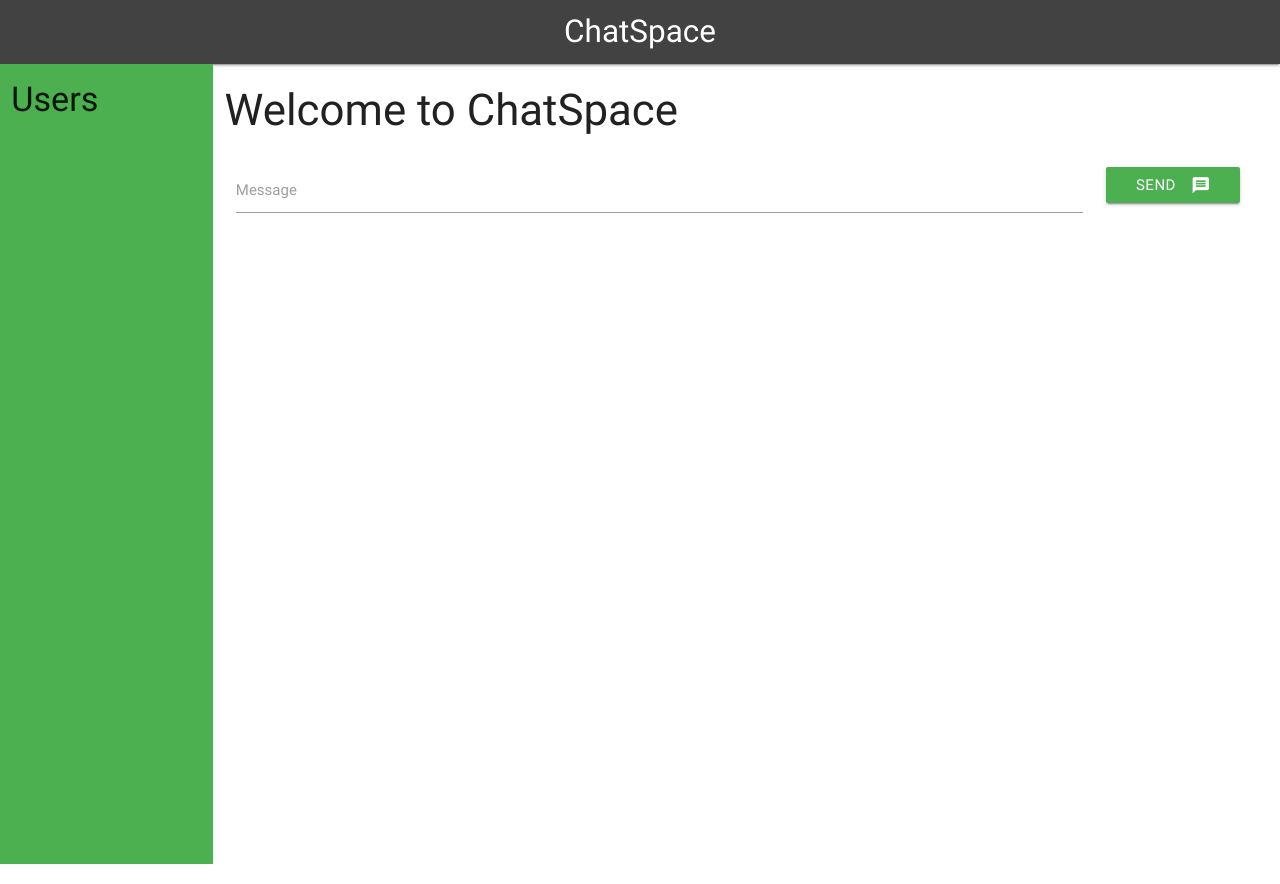
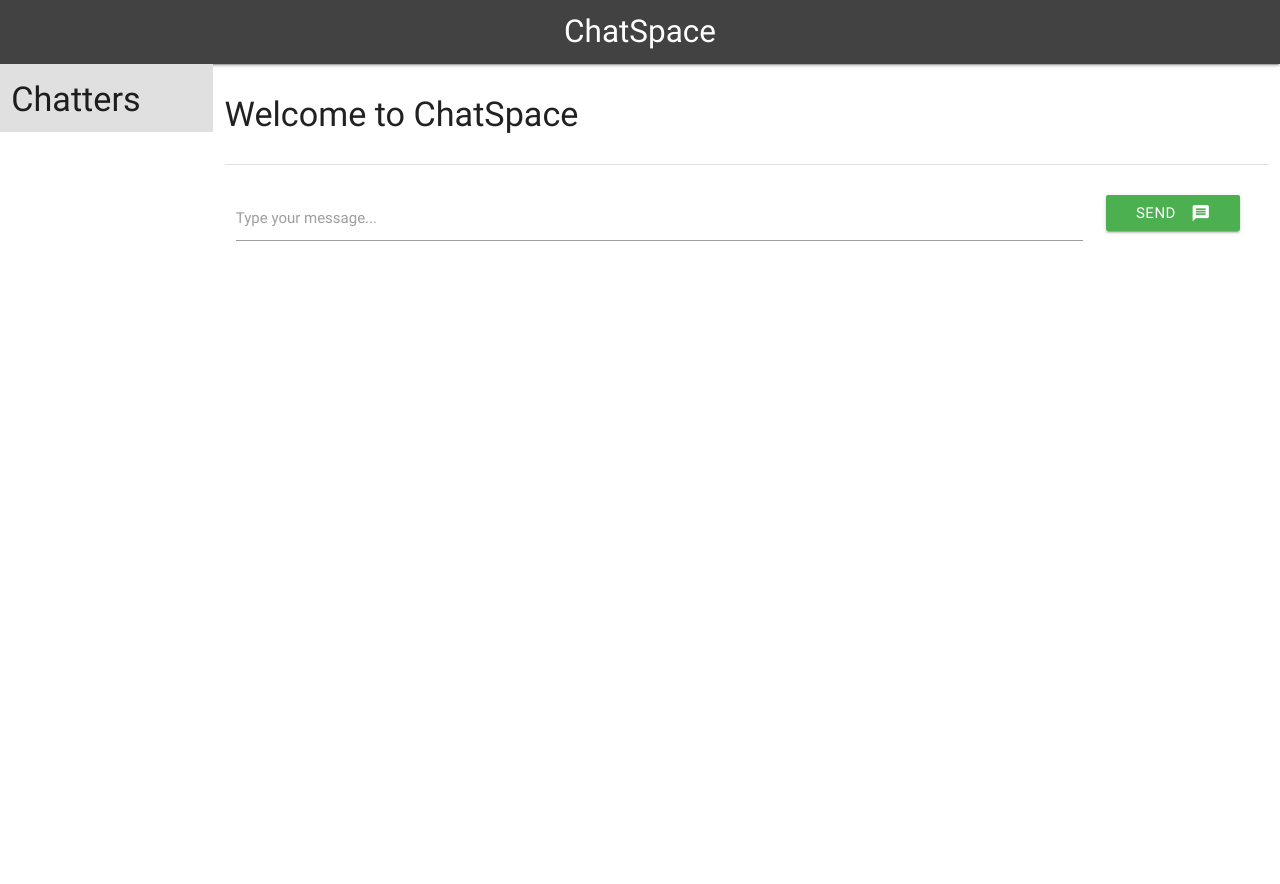
Before and after one commit to pawan1773/node-chat-app, a website: page public/index.html in a window 1280 px wide. After the commit the page ends 800 px from the top, so only its background shows below. Drawn offline with nearby package versions, Linux system fonts and the light colour scheme; no server answers.

Commit message:
ui enhanced side touch up

```diff
--- a/public/index.html
+++ b/public/index.html
@@ -9,6 +9,7 @@
     <link href="https://fonts.googleapis.com/icon?family=Material+Icons" rel="stylesheet">
     <!-- Compiled and minified CSS -->
     <link rel="stylesheet" href="https://cdnjs.cloudflare.com/ajax/libs/materialize/0.100.2/css/materialize.min.css">
+    <link rel="stylesheet" href="/css/style.css">
     <title>ChatApp</title>
 </head>
 
@@ -20,23 +21,29 @@
             </div>
         </div>
     </nav>
-    <div class="row">
-        <div class="col s12 m2 hide-on-small-only green" style="min-height: 100vh;">
-            <h4>Users</h4>
+    <div id="main-row" class="row">
+        <div id="left-panel" class="col s12 m2 hide-on-small-only grey lighten-2">
+            <h4>Chatters</h4>
         </div>
         <div class="col s12 m10">
-            <h3>Welcome to ChatSpace</h3>
+            <div class="section">
+                <h4>Welcome to ChatSpace</h4>
                 <ol id="messages"></ol>
-            <form id="message-form">
+            </div>
+            <div class="divider"></div>
+
+            <div class="section">
+                <form id="message-form" style="bottom:0">
                     <div class="input-field col s12 m12 l10">
                         <input id="message" name="message" type="text" />
-                    <label for="input_text">Message</label>
+                        <label for="input_text">Type your message...</label>
                     </div>
                     <div class="input-field col s12 m12 l2">
                         <button class="green waves-effect waves-light btn">
                             <i class="material-icons right">message</i>Send</button>
                     </div>
                 </form>
+            </div>
         </div>
     </div>
     <script src="/socket.io/socket.io.js"></script>
```
Lines whose indentation alone changed are shown as unchanged.
